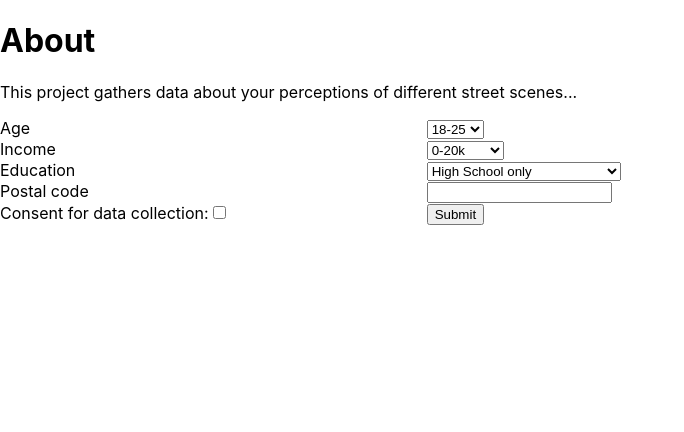
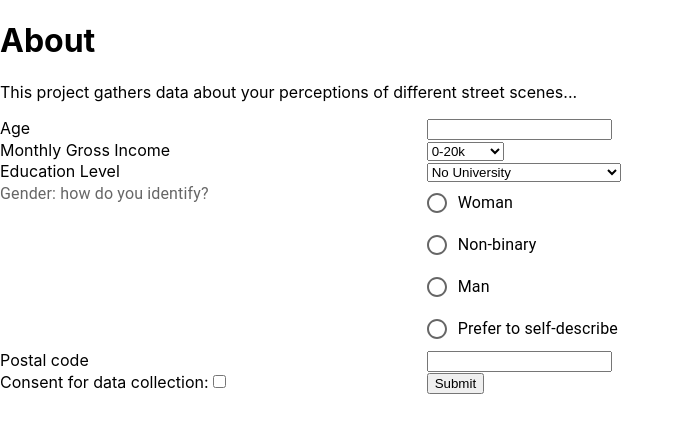
Before and after one commit to mrd/percept-test3, a React (Create React App) app: page / in a window 1280 px wide. Shown: the top 432 px of the page, without its empty margins (0-684 px from the left). Built offline with nearby package versions, Linux system fonts and the light colour scheme.

Commit message:
gender field

```diff
--- a/src/App.js
+++ b/src/App.js
@@ -3,7 +3,7 @@ import { useEffect, useState } from "react";
 import {
   useNavigate, redirect, useLoaderData
 } from "react-router-dom";
-import { Grid, Paper, Button, styled } from "@mui/material";
+import { FormLabel, FormControl, FormControlLabel, TextField, RadioGroup, Radio, Grid, Paper, Button, styled } from "@mui/material";
 import React from "react";
 
 const Item = styled(Paper)(({ theme }) => ({
@@ -19,17 +19,21 @@ const Item = styled(Paper)(({ theme }) => ({
 export const globalInfo = { age: "", consent: false };
 
 export function Index() {
+  const [preferChecked, setPreferChecked] = useState(false);
+  const [preferredGender, setPreferredGender] = useState('');
   const navigate = useNavigate();
 
   function handleSubmit(event) {
     event.preventDefault();
     const data = new FormData(event.target);
     const value = Object.fromEntries(data.entries());
+    globalInfo.debug = value;
     globalInfo.age = value.age;
     globalInfo.consent = value.consent === "on";
     globalInfo.postalcode = value.postalcode;
     globalInfo.education = value.education;
     globalInfo.income = value.income;
+    globalInfo.gender = value['gender-radio-group'] === "other" ? preferredGender : value['gender-radio-group'];
 
     navigate("/eval", { replace: true, state: value }	);
   }
@@ -42,19 +46,10 @@ export function Index() {
         <label htmlFor="age">Age</label>
       </Grid>
       <Grid item xs={8}>
-        <select id="age" name="age">
-          <option value="18-25">18-25</option>
-          <option value="26-35">26-35</option>
-          <option value="36-45">36-45</option>
-          <option value="46-55">46-55</option>
-          <option value="56-65">56-65</option>
-          <option value="66-75">66-75</option>
-          <option value="76-85">76-85</option>
-          <option value="86+">86+</option>
-        </select>
+        <input id="age" name="age" type="text"/>
       </Grid>
       <Grid item xs={4}>
-        <label htmlFor="income">Income</label>
+        <label htmlFor="income">Monthly Gross Income</label>
       </Grid>
       <Grid item xs={8}>
         <select id="income" name="income">
@@ -67,15 +62,39 @@ export function Index() {
         </select>
       </Grid>
       <Grid item xs={4}>
-        <label htmlFor="education">Education</label>
+        <label htmlFor="education">Education Level</label>
       </Grid>
       <Grid item xs={8}>
         <select id="education" name="education">
-          <option value="high school">High School only</option>
+          <option value="no university">No University</option>
           <option value="in university">In University</option>
           <option value="bachelors">Bachelor's or equivalent</option>
-          <option value="graduate">Postgraduate or Professional</option>
+          <option value="postgraduate">Postgraduate or Professional</option>
         </select>
+      </Grid>
+      <Grid item xs={4}>
+        <FormLabel id="gender-group-label" htmlFor="gender-radio-group">Gender: how do you identify?</FormLabel>
+      </Grid>
+      <Grid item xs={8}>
+        <FormControl>
+          <RadioGroup name="gender-radio-group">
+            <FormControlLabel value="woman" control={<Radio/>} label="Woman"/>
+            <FormControlLabel value="non-binary" control={<Radio/>} label="Non-binary"/>
+            <FormControlLabel value="man" control={<Radio/>} label="Man"/>
+            <FormControlLabel control={<Radio checked={preferChecked}
+                                              onClick={() => setPreferChecked(!preferChecked)} value="other"
+                                              label="Prefer to self-describe"/>}
+                              label={
+                                  preferChecked ? (
+                                    <TextField disabled={!preferChecked} label="Please Specify" onKeyDown={
+                                        (e) => setPreferredGender(e.target.value)
+                                      }
+                                    />
+                                  ) : "Prefer to self-describe"
+                              }
+            />
+          </RadioGroup>
+        </FormControl>
       </Grid>
       <Grid item xs={4}>
         <label htmlFor="postalcode">Postal code</label>
@@ -284,7 +303,7 @@ export function Eval() {
       </Grid>
     )}
     <Grid item xs={12}>
-      <p>(info about user)</p>
+      <p><i>(debugging info about user)</i></p>
       <p>{userInfo.age}, {userInfo.income}, {userInfo.education}, {userInfo.postalcode}, {userInfo.consent ? "consented" : "oops"}</p>
     </Grid>
   </Grid>
```
